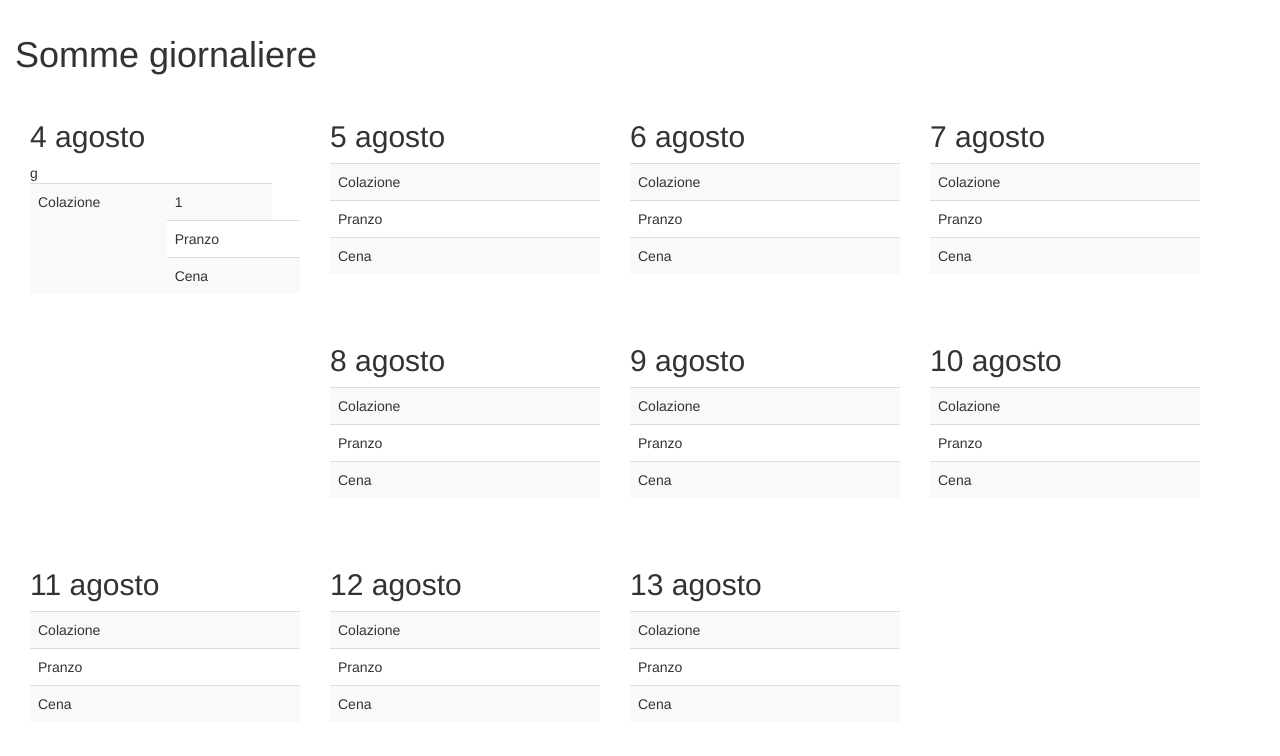
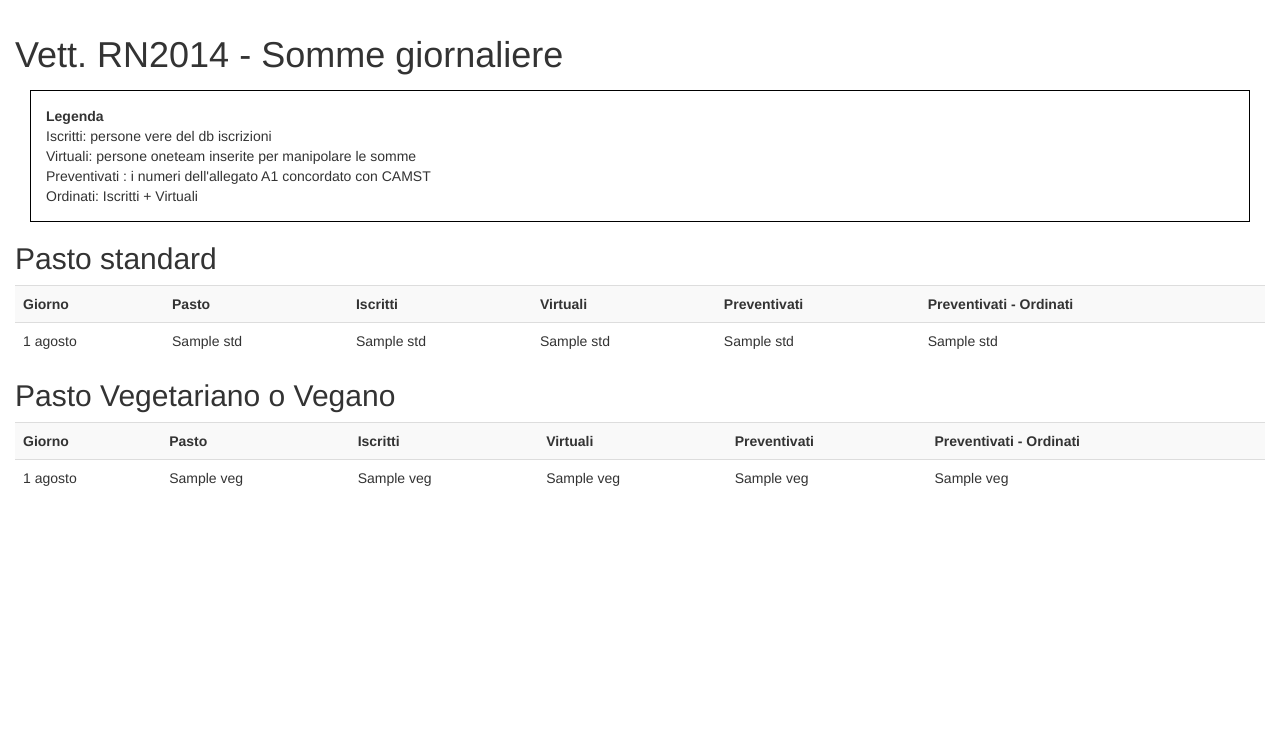
Before and after one commit to route-nazionale/meal-provision, a Python web app: template stock_assign/templates/day_sums.html in a window 1280 px wide. Shown: the top 756 px of the page. Run offline with Jinja, Linux system fonts and the light colour scheme; the template is opened without the code that fills it: most values are stand-ins (such as "Sample title", 1, 10 or a date in 2020); some libraries are stand-ins or nearby versions.

Commit message:
many improvements

```diff
--- a/stock_assign/admin.py
+++ b/stock_assign/admin.py
@@ -8,3 +8,4 @@ admin.site.register(Person)
 admin.site.register(VirtualPerson)
 admin.site.register(Unit)
 admin.site.register(CamstControl)
+admin.site.register(StockAssignement)
--- a/stock_assign/templates/day_sums.html
+++ b/stock_assign/templates/day_sums.html
@@ -11,175 +11,58 @@
 }
 </style>
 
-<h1>Somme giornaliere</h1>
+<h1>Vett. RN2014 - Somme giornaliere</h1>
 
-<div class="day">
-	<h2>4 agosto</h2>
+<p style="border:1px solid black; padding:15px; margin:15px;">
+<b>Legenda</b><br/>
+Iscritti: persone vere del db iscrizioni<br/>
+Virtuali: persone oneteam inserite per manipolare le somme<br/>
+Preventivati : i numeri dell'allegato A1 concordato con CAMST<br/>
+Ordinati: Iscritti + Virtuali
+</p>
+
+<h2>Pasto standard</h2>
 <table class="table table-striped">
 	<tr>
-			<td rowspan="4" >Colazione</td>
-			<td>1</td>
-g		<tr>
-			<td>Pranzo</td>
-			<td></td>
+		<th>Giorno</th>
+		<th>Pasto</th>
+		<th>Iscritti</th>
+		<th>Virtuali</th>
+		<th>Preventivati</th>
+		<th>Preventivati - Ordinati</th>
 	</tr>
+	{% for v in std %}
 	<tr>
-			<td>Cena</td>
-			<td></td>
+		<td>{{ v.0 }} agosto</td>
+		<td>{{ v.1 }}</td>
+		<td>{{ v.2 }}</td>
+		<td>{{ v.3 }}</td>
+		<td>{{ v.4 }}</td>
+		<td>{{ v.5 }}</td>
 	</tr>
-	</table>
-</div>
-<div class="day">
-	<h2>5 agosto</h2>
+	{% endfor %}
+<table>
+
+<h2>Pasto Vegetariano o Vegano</h2>
 <table class="table table-striped">
 	<tr>
-			<td>Colazione</td>
-			<td></td>
+		<th>Giorno</th>
+		<th>Pasto</th>
+		<th>Iscritti</th>
+		<th>Virtuali</th>
+		<th>Preventivati</th>
+		<th>Preventivati - Ordinati</th>
 	</tr>
+	{% for v in veg %}
 	<tr>
-			<td>Pranzo</td>
-			<td></td>
+		<td>{{ v.0 }} agosto</td>
+		<td>{{ v.1 }}</td>
+		<td>{{ v.2 }}</td>
+		<td>{{ v.3 }}</td>
+		<td>{{ v.4 }}</td>
+		<td>{{ v.5 }}</td>
 	</tr>
-		<tr>
-			<td>Cena</td>
-			<td></td>
-		</tr>
-	</table>
-</div>
-<div class="day">
-	<h2>6 agosto</h2>
-	<table class="table table-striped">
-		<tr>
-			<td>Colazione</td>
-			<td></td>
-		</tr>
-		<tr>
-			<td>Pranzo</td>
-			<td></td>
-		</tr>
-		<tr>
-			<td>Cena</td>
-			<td></td>
-		</tr>
-	</table>
-</div>
-<div class="day">
-	<h2>7 agosto</h2>
-	<table class="table table-striped">
-		<tr>
-			<td>Colazione</td>
-			<td></td>
-		</tr>
-		<tr>
-			<td>Pranzo</td>
-			<td></td>
-		</tr>
-		<tr>
-			<td>Cena</td>
-			<td></td>
-		</tr>
-	</table>
-</div>
-<div class="day">
-	<h2>8 agosto</h2>
-	<table class="table table-striped">
-		<tr>
-			<td>Colazione</td>
-			<td></td>
-		</tr>
-		<tr>
-			<td>Pranzo</td>
-			<td></td>
-		</tr>
-		<tr>
-			<td>Cena</td>
-			<td></td>
-		</tr>
-	</table>
-</div>
-<div class="day">
-	<h2>9 agosto</h2>
-	<table class="table table-striped">
-		<tr>
-			<td>Colazione</td>
-			<td></td>
-		</tr>
-		<tr>
-			<td>Pranzo</td>
-			<td></td>
-		</tr>
-		<tr>
-			<td>Cena</td>
-			<td></td>
-		</tr>
-	</table>
-</div>
-<div class="day">
-	<h2>10 agosto</h2>
-	<table class="table table-striped">
-		<tr>
-			<td>Colazione</td>
-			<td></td>
-		</tr>
-		<tr>
-			<td>Pranzo</td>
-			<td></td>
-		</tr>
-		<tr>
-			<td>Cena</td>
-			<td></td>
-		</tr>
-	</table>
-</div>
-<div class="day">
-	<h2>11 agosto</h2>
-	<table class="table table-striped">
-		<tr>
-			<td>Colazione</td>
-			<td></td>
-		</tr>
-		<tr>
-			<td>Pranzo</td>
-			<td></td>
-		</tr>
-		<tr>
-			<td>Cena</td>
-			<td></td>
-		</tr>
-	</table>
-</div>
-<div class="day">
-	<h2>12 agosto</h2>
-	<table class="table table-striped">
-		<tr>
-			<td>Colazione</td>
-			<td></td>
-		</tr>
-		<tr>
-			<td>Pranzo</td>
-			<td></td>
-		</tr>
-		<tr>
-			<td>Cena</td>
-			<td></td>
-		</tr>
-	</table>
-</div>
-<div class="day">
-	<h2>13 agosto</h2>
-	<table class="table table-striped">
-		<tr>
-			<td>Colazione</td>
-			<td></td>
-		</tr>
-		<tr>
-			<td>Pranzo</td>
-			<td></td>
-		</tr>
-		<tr>
-			<td>Cena</td>
-			<td></td>
-		</tr>
-	</table>
-</div>
-{% endblock%}
+	{% endfor %}
+<table>
+
+{% endblock %}
--- a/stock_assign/templates/vpeople_table.html
+++ b/stock_assign/templates/vpeople_table.html
@@ -9,5 +9,6 @@
   {% endfor %}
 <tr>
 {% endfor %}
+
 </table>
 {% endoblock %}
--- a/stock_assign/urls.py
+++ b/stock_assign/urls.py
@@ -9,6 +9,7 @@ urlpatterns = patterns('',
     url(r'^vperson/$', 'stock_assign.views.list_vpeople', name='vpeople'),
     url(r'^orders/$', 'stock_assign.views.list_all_orders', name='orders'),
     url(r'^orders/([0-9]*)/([0-9]*)$', 'stock_assign.views.list_orders_from_to', name='orders_from_to'),
+    url(r'^orders/filter$', 'stock_assign.views.list_orders_filtered', name='orders_filtered'),
     url(r'^orders/csv$', 'stock_assign.views.all_orders_to_csv_iterator_writer', name='csv'),
     url(r'^orders/csv/([0-9]*)/([0-9]*)$', 'stock_assign.views.orders_to_csv_iterator_writer', name='csv_from_to'),
     url(r'^sums/$', 'stock_assign.views.show_day_counts', name='sums'),
```
Also changed, not shown: meal_provision/models/clanfuoco.py (+16 -1 lines), meal_provision/models/order.py (+11 -3 lines), meal_provision/models/stock.py (+8 -0 lines), stock_assign/globals.py (+35 -0 lines), stock_assign/initialization.py (+7 -3 lines), stock_assign/stock_assigner.py (+25 -55 lines), stock_assign/utils.py (+71 -12 lines), stock_assign/views.py (+87 -7 lines), meal_provision/migrations/0006_unit_size.py (added), meal_provision/migrations/0007_auto_20140616_1646.py (added). Lines whose indentation alone changed are shown as unchanged.
